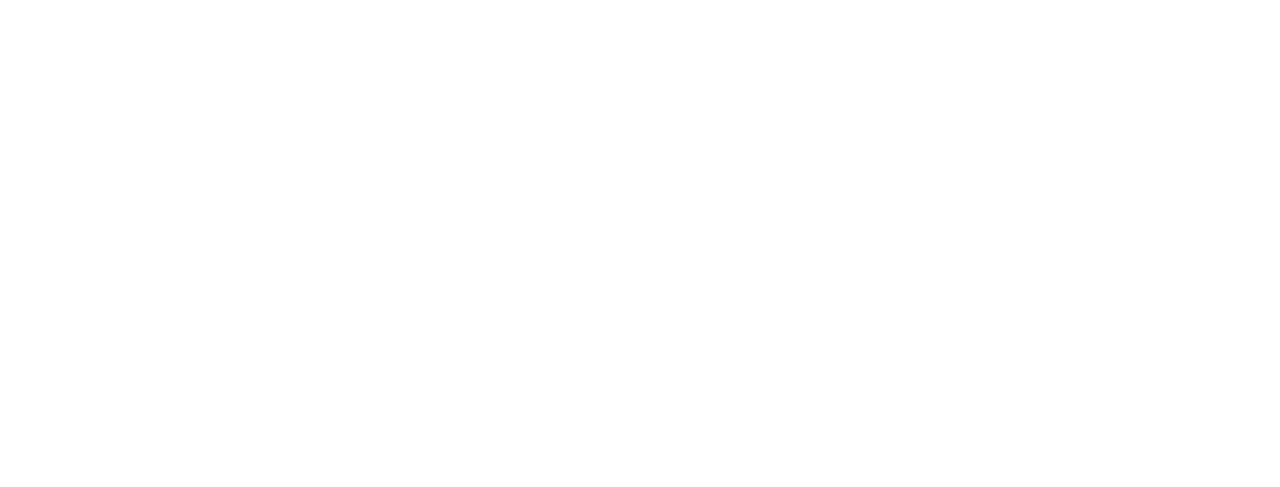
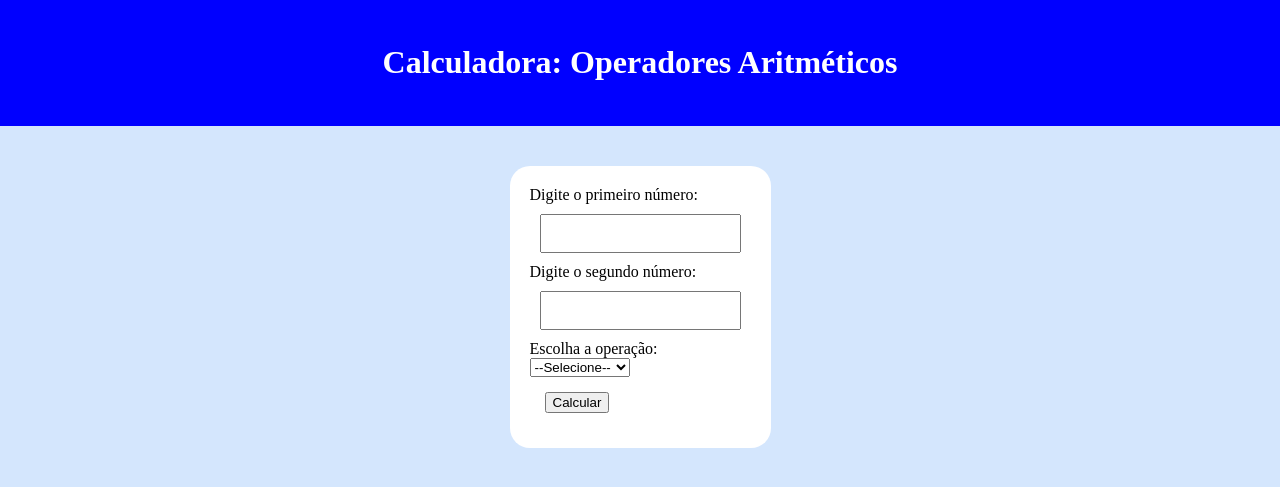
Before and after one commit to augustojosemagalhaesmattos/projeto_PHP, a PHP site: page / in a window 1280 px wide. Before the commit the part shown is empty. Shown: the top 487 px of the page. Run offline with PHP 8.4, Linux system fonts and the light colour scheme.

Commit message:
atividade 01 fazendo ainda

```diff
--- a/PHP Modularizado/index.php
+++ b/PHP Modularizado/index.php
@@ -1,5 +1,5 @@
 <!DOCTYPE html>
-<html lang="en">
+<html lang="pt-br">
 <head>
     <meta charset="UTF-8">
     <title>Formulario</title>
@@ -18,7 +18,7 @@
      <form method="POST" action= "processa.php">
 
      <!-- Texto explicado o que o usuario deve fazer -->
-      <label>Digite sua mensagem:</label><br>
+            <label>Digite sua mensagem:</label><br>
 
       <!--
             Campo de texto onde o usuario digita a mensagem.
--- a/PHP Modularizado/processa.php
+++ b/PHP Modularizado/processa.php
@@ -2,7 +2,7 @@
 <html lang="pt-br">
 <head>
     <meta charset="UTF-8">
-    <title>Document</title>
+    <title>Processando Mensagem</title>
     <link rel="stylesheet" href="css/estilo.css">
 </head>
 <body>
--- a/atividade_01/css/estilo.css
+++ b/atividade_01/css/estilo.css
@@ -0,0 +1,43 @@
+body {
+    margin: 0px;
+    background-color: rgb(212, 230, 253);
+    align-items: center;
+}
+
+header {
+    padding: 23px;
+    background-color: blue;
+    color: white;
+    text-align: center;
+}
+
+main {
+    padding: 40px;
+    display: flex;
+    flex-direction: column;
+    align-items: center;
+    justify-content: center;
+}
+.caixa {
+    background-color: white;
+    padding: 20px;
+    border-radius: 20px;
+    box-shadow: 50px;
+
+}
+
+#numero1 {
+    padding: 10px;
+    text-align: center;
+    margin: 10px;
+}
+
+#numero2 {
+    padding: 10px;
+    margin: 10px;
+    text-align: center;
+}
+
+.btnCalcular {
+    margin: 15px;
+}
--- a/atividade_01/index.php
+++ b/atividade_01/index.php
@@ -2,10 +2,46 @@
 <html lang="pt-br">
 <head>
     <meta charset="UTF-8">
-    <meta name="viewport" content="width=device-width, initial-scale=1.0">
+    <link rel="stylesheet" href="css/estilo.css">
     <title>Formulario</title>
 </head>
 <body>
 
+
+    <header>
+        <h1>Calculadora: Operadores Aritméticos</h1>
+    </header>
+
+
+    <main>
+        <div class="caixa">
+            <form id="meuFormulario" metthod="POST" action="processa.php">
+
+                <section class="caixa1">
+                        <label>Digite o primeiro número: </label><br>
+                        <input type="text" id="numero1" name="valor1" required><br>
+                </section>
+
+                <section class="caixa2">
+                        <label>Digite o segundo número: </label><br>
+                        <input type="text" id="numero2" name="valor2" required><br>
+                </section>
+
+                <section class="operacoes">
+                        <label>Escolha a operação: </label><br>
+                        <select name="operacao" required>
+                            <option value="">--Selecione--</option>
+                            <option value="adicao">Adição</option>
+                            <option value="subtracao">Subtração</option>
+                            <option value="multiplicacao">Multiplicação</option>
+                            <option value="divisao">Divisão</option>
+                        </select>
+                </section>
+                <button type="submit" class="btnCalcular">Calcular</button>
+            </form>
+        </div>
+    </main>
+
+
 </body>
 </html>
--- a/primeiro_codigo/index.php
+++ b/primeiro_codigo/index.php
@@ -14,7 +14,7 @@
     -method"GET": envia os dados pela URL (ex: ?mensagem=texto)
     -action="": significa que o formulário será enviado para a propria pagina
     -->
-    <form method="GET" action="">
+    <form method="POST" action="processa.php">
         <label>Digite sua mensagem:</label><br>
 
         <!-- Campo de texto onde o usuário digita -->
@@ -24,6 +24,7 @@
          <button type="submit">Enviar</button>
     </form>
 
-    <form method="POST" action="processa.php
+
+
 </body>
 </html>
```
Also changed, not shown: atividade_01/resultado.php (+23 -0 lines), atividade_01/js/script.js (deleted).
